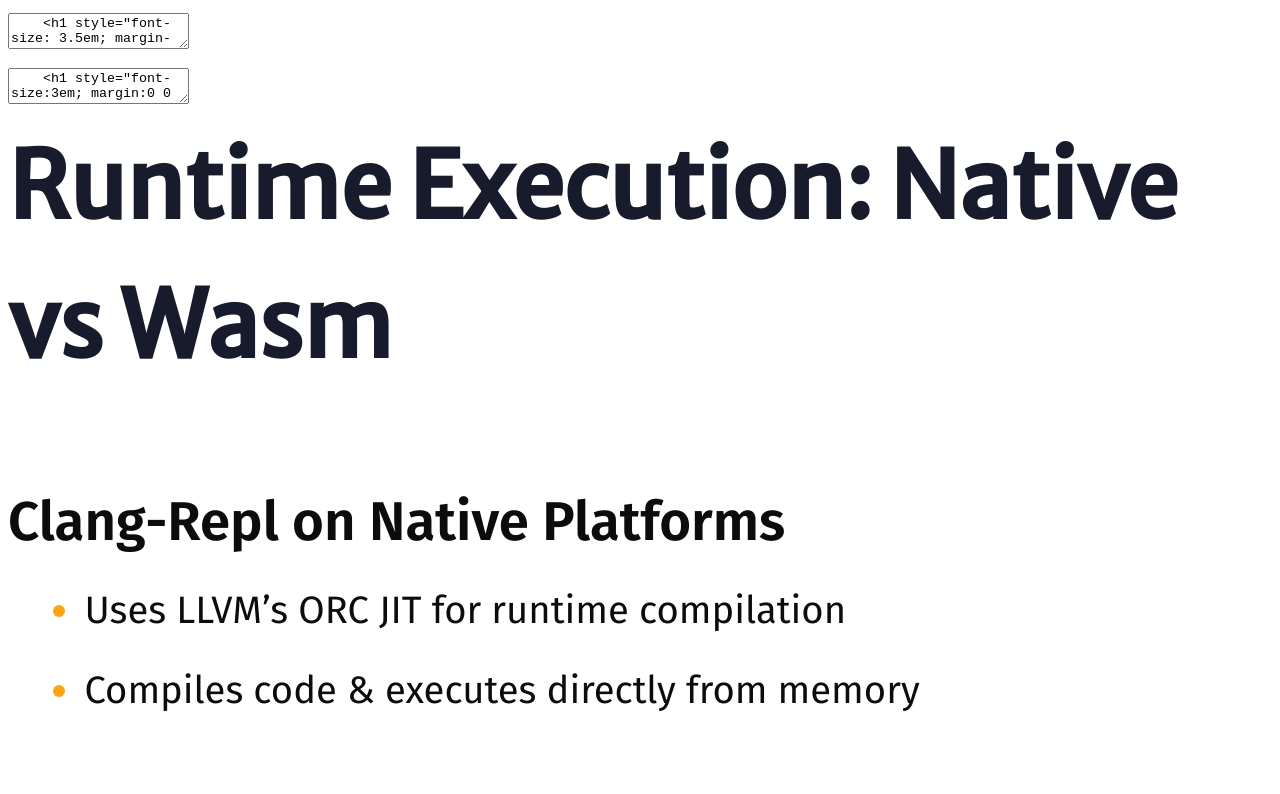
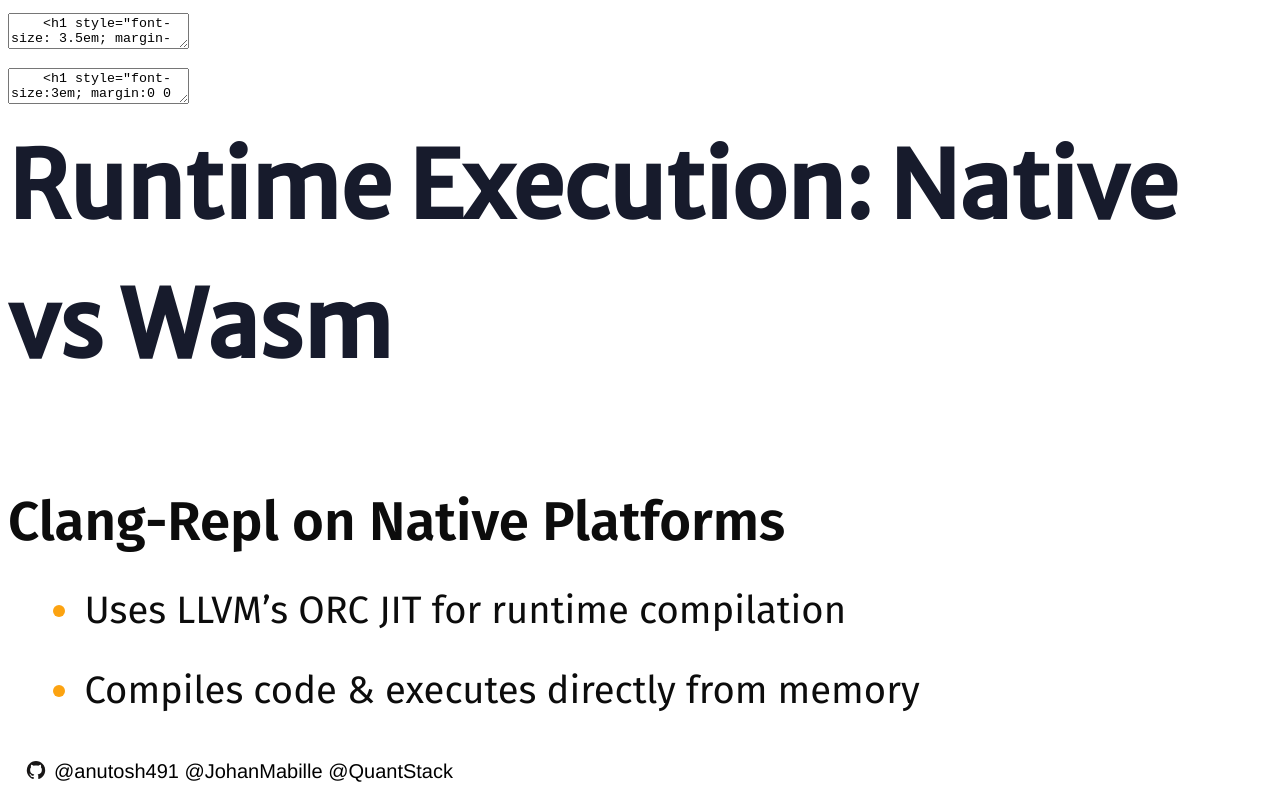
Before and after one commit to anutosh491/pydata2025, a website built with Vite: page index.html in a window 1280 px wide. Shown: the top 794 px of the page. Built offline with nearby package versions, Linux system fonts and the light colour scheme; what reveal.js would draw is missing.

Commit message:
Added Footer

```diff
--- a/index.html
+++ b/index.html
@@ -10,10 +10,23 @@
     <link href="https://fonts.googleapis.com/css2?family=Fira+Sans:ital,wght@0,100;0,200;0,300;0,400;0,500;0,600;0,700;0,800;0,900;1,100;1,200;1,300;1,400;1,500;1,600;1,700;1,800;1,900&family=Merriweather+Sans&display=swap" rel="stylesheet">
     <title>QuantStack</title>
     <style>
+      .footer-left {
+        position: absolute;
+        bottom: 2%;
+        left: 2%;
+      }
     </style>
   </head>
   <body>
     <script type="module" src="/src/main.ts"></script>
+    <div id="common" style="z-index: 2;">
+      <div class="footer-left">
+        <div style="font-family: Source Sans Pro, Helvetica, sans-serif;">
+          <img alt="GitHub" src="src/images/github.svg" height="20px"/>
+          <p style="display: inline; vertical-align: top; margin-left: 4px; font-size: 20px;">@anutosh491 @JohanMabille @QuantStack</p>
+        </div>
+      </div>
+    </div>
     <div class="reveal">
 		<div class="slides">
 
```
Also changed, not shown: src/images/Anutosh.png (added), src/images/Johan.png (added), src/images/github.svg (added).
